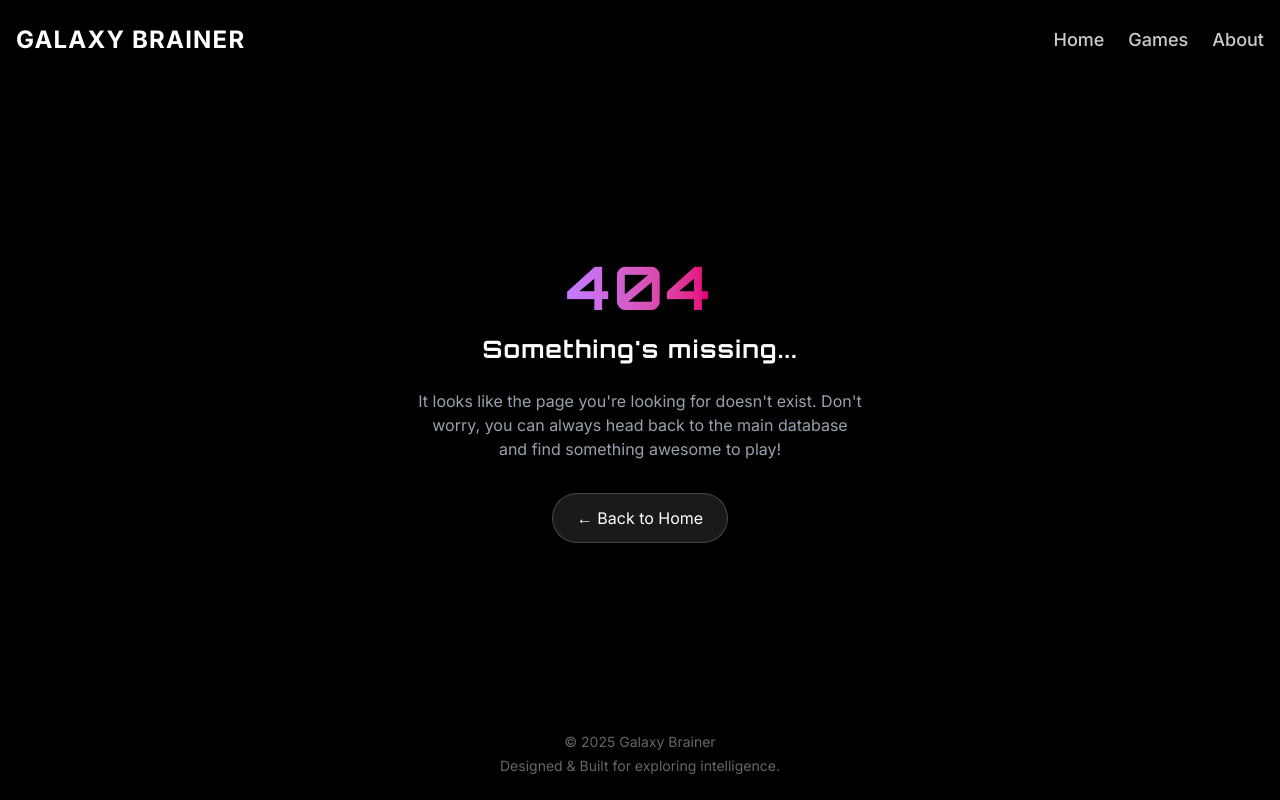
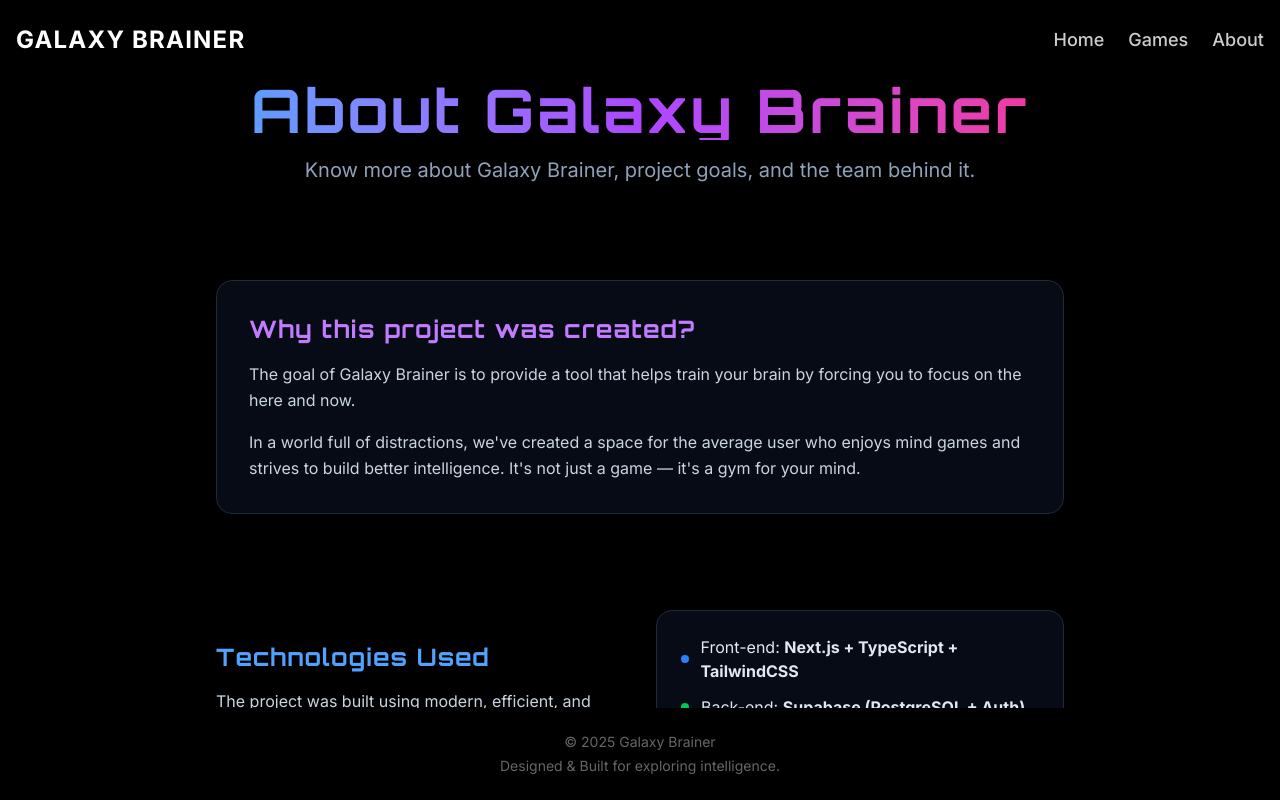
Before and after one commit to Patryk-Szymula/galaxy-brainer, a Next.js app: page /about in a window 1280 px wide. Before the commit this address had no page. Built offline with nearby package versions, Linux system fonts and the light colour scheme.

Commit message:
About page

```diff
--- /dev/null
+++ b/app/(public)/about/page.tsx
@@ -0,0 +1,90 @@
+import React from "react";
+import { Metadata } from "next";
+
+export const metadata: Metadata = {
+    title: "About | Galaxy Brainer",
+    description: "Learn more about Galaxy Brainer, the platform that offers a variety of brain-training games to enhance your cognitive skills."
+};
+
+export default function AboutPage() {
+    return (
+        <div className=" min-h-screen text-white selection:bg-purple-500 selection:text-white">
+            {/* Container */}
+            <div className="max-w-4xl mx-auto px-6 py-20 space-y-24">
+                {/* Header Section */}
+                <header className="text-center space-y-4">
+                    <h1 className="text-4xl md:text-6xl font-bold bg-clip-text text-transparent bg-gradient-to-r from-blue-400 via-purple-500 to-pink-500">
+                        About Galaxy Brainer
+                    </h1>
+                    <p className="text-slate-400 text-lg md:text-xl max-w-2xl mx-auto">
+                        Know more about Galaxy Brainer, project goals, and the team behind it.
+                    </p>
+                </header>
+
+                {/* Section 1: Project Overview */}
+                <section className="bg-slate-900/50 p-8 rounded-2xl border border-slate-800 backdrop-blur-sm shadow-xl">
+                    <h2 className="text-2xl font-bold mb-4 text-purple-400">Why this project was created?</h2>
+                    <div className="space-y-4 text-slate-300 leading-relaxed">
+                        <p>
+                            The goal of Galaxy Brainer is to provide a tool that helps train your brain by forcing you to focus on the here and now.
+                        </p>
+                        <p>
+                            In a world full of distractions, we've created a space for the average user who enjoys mind games and strives to build better intelligence. It's not just a game — it's a gym for your mind.
+                        </p>
+                    </div>
+                </section>
+
+                {/* Section 2: Technologies Used */}
+                <section className="grid md:grid-cols-2 gap-8 items-center">
+                    <div>
+                        <h2 className="text-2xl font-bold mb-4 text-blue-400">Technologies Used</h2>
+                        <p className="text-slate-300 mb-6">
+                            The project was built using modern, efficient, and scalable solutions to ensure smooth gameplay and data security.
+                        </p>
+                    </div>
+
+                    <div className="bg-slate-900/50 p-6 rounded-2xl border border-slate-800">
+                        <ul className="space-y-3">
+                            <li className="flex items-center space-x-3">
+                                <span className="w-2 h-2 bg-blue-500 rounded-full"></span>
+                                <span className="text-slate-200">Front-end: <strong>Next.js + TypeScript + TailwindCSS</strong> </span>
+                            </li>
+                            <li className="flex items-center space-x-3">
+                                <span className="w-2 h-2 bg-green-500 rounded-full"></span>
+                                <span className="text-slate-200">Back-end: <strong>Supabase (PostgreSQL + Auth)</strong></span>
+                            </li>
+                            <li className="flex items-center space-x-3">
+                                <span className="w-2 h-2 bg-yellow-500 rounded-full"></span>
+                                <span className="text-slate-200">Silnik Gier: <strong>Canvas API + React</strong></span>
+                            </li>
+                            <li className="flex items-center space-x-3">
+                                <span className="w-2 h-2 bg-orange-500 rounded-full"></span>
+                                <span className="text-slate-200">Hosting: <strong>Vercel</strong></span>
+                            </li>
+                        </ul>
+                    </div>
+                </section>
+
+                {/* Section 3: About the Team */}
+                <section className="relative overflow-hidden rounded-3xl bg-gradient-to-br from-indigo-900 to-slate-900 p-8 md:p-12 text-center md:text-left">
+                    {/* Ozdobny element tła */}
+                    <div className="absolute top-0 right-0 -mr-16 -mt-16 w-64 h-64 bg-purple-600 rounded-full mix-blend-multiply filter blur-3xl opacity-20"></div>
+
+                    <div className="relative z-10 flex flex-col md:flex-row items-center gap-8">
+                        {/* Miejsce na awatar autora */}
+                        <div className="w-32 h-32 rounded-full bg-slate-700 border-4 border-slate-600 flex-shrink-0 flex items-center justify-center text-4xl">
+                            👨‍🚀
+                        </div>
+
+                        <div className="space-y-4">
+                            <h2 className="text-3xl font-bold text-white">About the Creator</h2>
+                            <p className="text-indigo-200 max-w-xl">
+                                Hi! I'm the creator of Galaxy Brainer. This project was born from my passion for programming and the desire to create something that combines fun with self-improvement.
+                            </p>
+                        </div>
+                    </div>
+                </section>
+            </div>
+        </div>
+    );
+}
--- a/app/games/layout.tsx
+++ b/app/games/layout.tsx
@@ -1,4 +1,3 @@
-import Link from "next/link";
 import { ReactNode } from "react";
 
 export default function GameLayout({ children }: { children: ReactNode }) {
```
